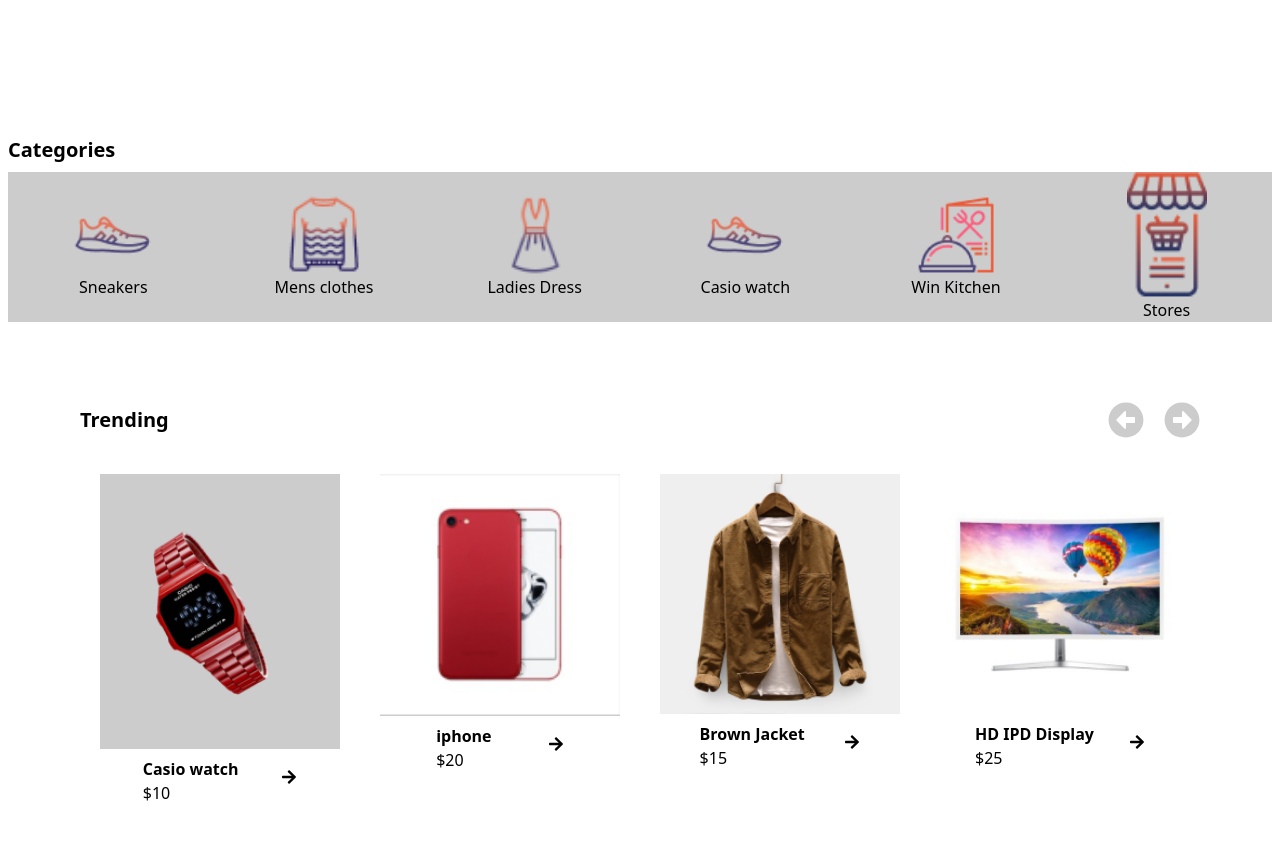
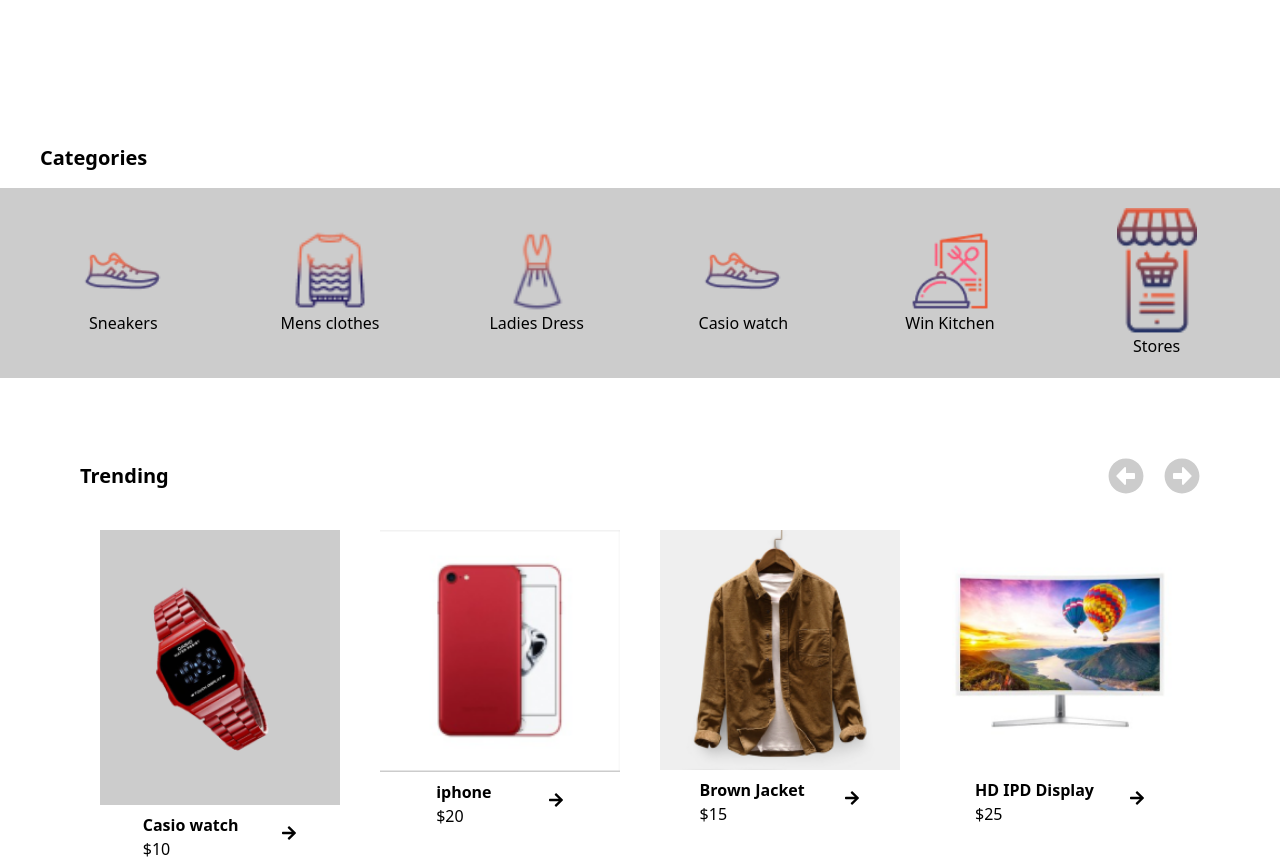
Before and after one commit to Senyoj/nikotes, a React (Vite) app: page / in a window 1280 px wide. Shown: the part 760-1619 px from the top of the page. Built offline with nearby package versions, Linux system fonts and the light colour scheme.

Commit message:
Update  reusable carousel

```diff
--- a/src/components/ReusableCarousel.jsx
+++ b/src/components/ReusableCarousel.jsx
@@ -50,9 +50,10 @@
           </button>
         </div>
       </div>
+      <div className="">
         <Slider ref={sliderRef} {...settings}>
           {slides.map((slide, index) => (
-          <div key={index} className=" lg:px-16 overflow-hidden  ">
+            <div key={index} className=" px-1 lg:px-14 overflow-hidden  ">
               <img
                 src={slide.imageUrl}
                 alt={slide.name}
@@ -68,7 +69,7 @@
                   </button>
                 </div>
                 <div className="">
-                <p className="text-center  text-2xl lg:text-3xl font-semibold ">
+                  <p className="text-center  text-2 xl lg:text-3xl font-semibold ">
                     {slide.price}
                   </p>
                 </div>
@@ -77,6 +78,7 @@
           ))}
         </Slider>
       </div>
+    </div>
   );
 };
 
--- a/src/pages/Home.jsx
+++ b/src/pages/Home.jsx
@@ -44,11 +44,11 @@
       {/* Hero Section */}
 
       {/* Category Section */}
-      <div className="px-2 ">
+      <div className="px- ">
         <div>
-          <h1 className="text-xl font-semibold py-2">Categories</h1>
+          <h1 className="text-xl font-semibold py-4 px-10">Categories</h1>
         </div>
-        <div className="grid grid-cols-3 sm:grid-cols-3 md:grid-cols-4 lg:grid-cols-6  bg-less">
+        <div className="grid grid-cols-3 sm:grid-cols-3 md:grid-cols-4 lg:grid-cols-6  bg-less p-5">
           {categoriesData.map((category, index) => (
             <div
               key={index}
@@ -76,7 +76,11 @@
 
       <div className="bg-more w-max-screen-lg  flex  justify-between items-center  text-textColor relative overflow-x-hidden">
         <div className="  lg:block  ">
-          <img src={cta_img} alt="" className=" absolute lg:relative top-0 -right-56 -rotate-12 lg:rotate-1 " />
+          <img
+            src={cta_img}
+            alt=""
+            className=" absolute lg:relative top-0 -right-56 -rotate-12 lg:rotate-1 "
+          />
         </div>
         <div className=" p-10">
           <div className="bg-white text-5xl font-bold w-max px-8 py-4  -rotate-6">
```
Lines whose indentation alone changed are shown as unchanged.
